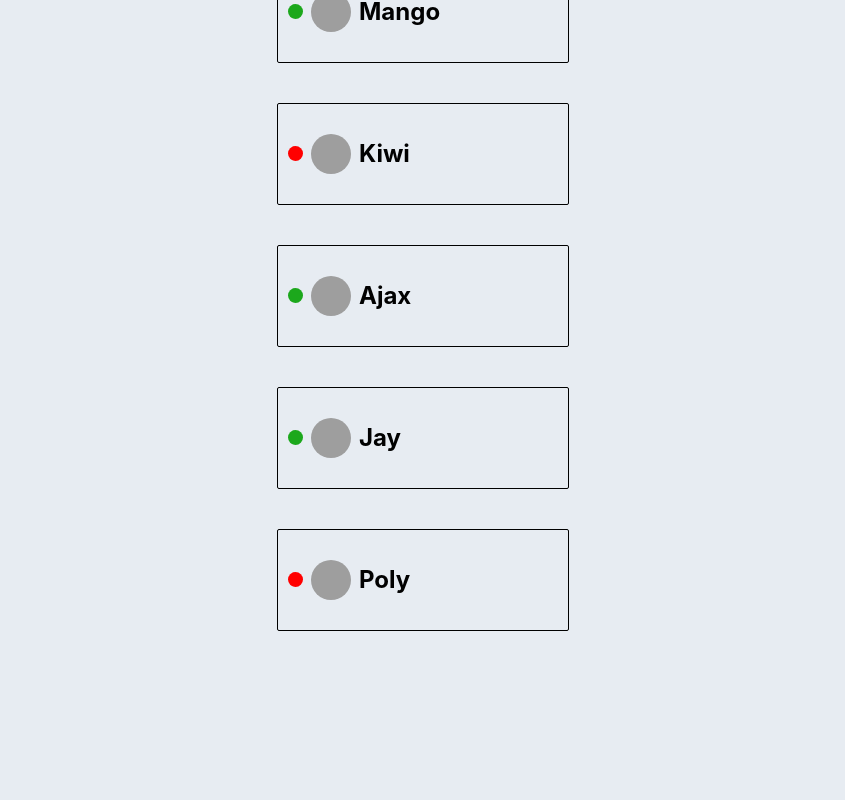
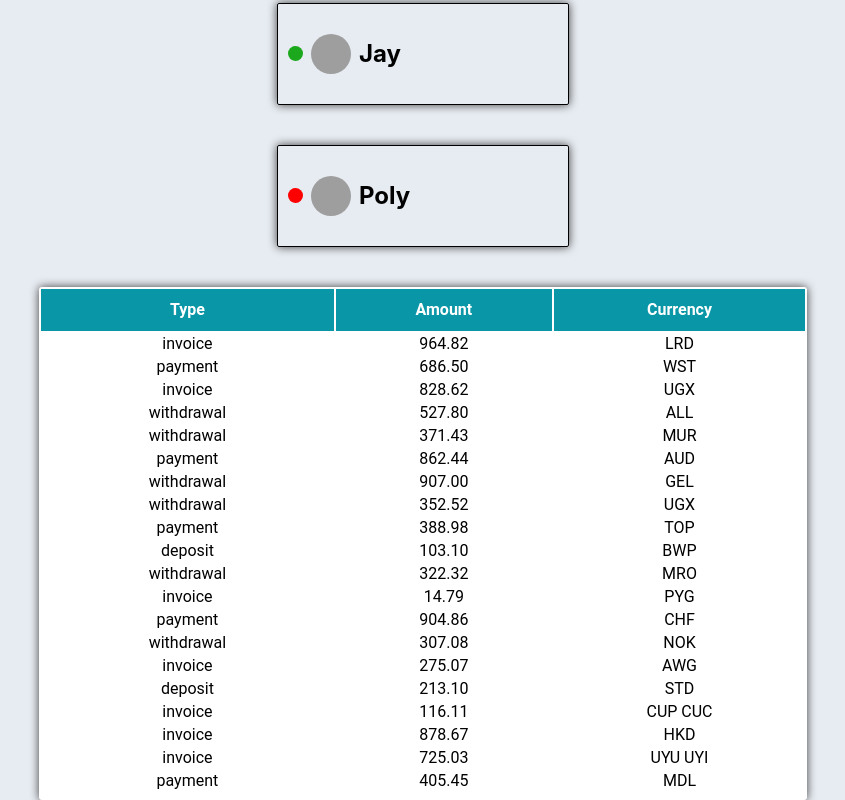
Before and after one commit to wilsmithyef/goit-react-hw-01-components, a React (Create React App) app: page / in a window 1280 px wide. Shown: the part 1185-1985 px from the top of the page, without its empty margins (217-1062 px from the left). Before the commit the page ends 1816 px from the top, so only its background shows below. Built offline with nearby package versions, Linux system fonts and the light colour scheme; grey boxes are pictures that could not be loaded.

Commit message:
finished homework 01 react

```diff
--- a/src/components/App.jsx
+++ b/src/components/App.jsx
@@ -1,10 +1,11 @@
 import Profile from './Profile/Profile';
 import Statistics from './Statistics/Statistics';
 import {FriendList} from './FriendList/FriendList';
-
+import {TransactionHistory} from './TransactionHistory/TransactionHistory';
 import user from '../utils/user.json';
 import data from '../utils/data.json';
 import friends from '../utils/friends.json';
+import transactions from '../utils/transactions.json';
 
 const { username, tag, location, avatar, stats } = user;
 
@@ -30,6 +31,7 @@
 
       <Statistics title="UPLOAD STATS" stats={data} />
       <FriendList friends={friends} />
+      <TransactionHistory items={transactions}/>
     </div>
   );
 };
--- a/src/components/FriendListItem/FriendListItem.module.css
+++ b/src/components/FriendListItem/FriendListItem.module.css
@@ -8,6 +8,8 @@
     transition: all ease-in-out 0.5s;
     height: 2.5em;
     width: 7em;
+    box-shadow: 0px 0px 10px 0px rgba(0, 0, 0, 0.75);
+
   }
   .item:hover,
   .item:focus {
--- a/src/components/Profile/Profile.module.css
+++ b/src/components/Profile/Profile.module.css
@@ -2,15 +2,14 @@
   width: 370px;
   height: 490px;
   border-radius: 6px;
-  /* box-shadow: 0px 0px 5px 0px rgba(1, 1, 1, 0,75); */
   background-color: #fff;
-  /* box-shadow: 0px 0px 5px 0px rgba(rgb(59, 58, 58), green, blue, alpha) ; */
   font-size: 1rem;
   display: flex;
   flex-direction: column;
   justify-content: space-between;
-  margin-top: 1480px;
-  /* overflow: hidden; */
+  margin-top: 1225px;
+  box-shadow: 0px 0px 5px 0px rgba(0, 0, 0, 0.75);
+
 }
 
 .description {
--- a/src/components/Statistics/Statistics.module.css
+++ b/src/components/Statistics/Statistics.module.css
@@ -7,11 +7,11 @@
   display: flex;
   flex-direction: column;
   justify-content: space-between;
-  /* overflow: hidden; */
   margin-left: auto;
   margin-right: auto;
   margin-bottom: 40px;
-  margin-top: 15px;
+  margin-top: 55px;
+  box-shadow: 0px 0px 4px 0px rgba(0, 0, 0, 0.75);
 }
 
 .title {
--- /dev/null
+++ b/src/components/TransactionHistory/TransactionHistory.jsx
@@ -0,0 +1,26 @@
+import css from '../TransactionHistory/TransactionHistory.module.css';
+
+
+export function TransactionHistory({ items }) {
+    return (
+      <table className={css.transaction__history}>
+        <thead>
+          <tr>
+            <th className={css.table__header}>Type</th>
+            <th className={css.table__header}>Amount</th>
+            <th className={css.table__header}>Currency</th>
+          </tr>
+        </thead>
+
+        <tbody>
+          {items.map(({id, type, amount, currency }) => (
+            <tr key={id} className={css.table__row}>
+              <td className={css.table__cell}>{type}</td>
+              <td className={css.table__cell}>{amount}</td>
+              <td className={css.table__cell}>{currency}</td>
+            </tr>
+          ))}
+        </tbody>
+      </table>
+    );
+  }
--- /dev/null
+++ b/src/components/TransactionHistory/TransactionHistory.module.css
@@ -0,0 +1,35 @@
+.transaction__history {
+    font-family: 'Roboto', sans-serif;
+    font-size: 16px;
+    background-color: white;
+    border-collapse: separate;
+    border-radius: 3px;
+    margin: 0 auto;
+    margin-top: 40px;
+    padding-bottom: 7px;
+
+    width: 60vw;
+    box-shadow: 0px 0px 10px 0px rgba(0, 0, 0, 0.75);
+    text-align: center;
+  }
+
+  .table__header {
+    background-color: #0996a6;
+    color: white;
+    height: 40px;
+  }
+  .table__row {
+    transition: all 0.2s ease-in-out;
+
+  }
+  .table__row:hover {
+    background-color: rgb(98, 110, 98);
+    cursor: pointer;
+    transform: perspective(1px) scale(1.01);
+    box-shadow: 0 0 1px rgba(0, 0, 0, 0.5);
+  }
+
+  .table_cell {
+    border: solid #ccc 1px;
+    padding: 10px;
+  }
--- a/src/index.css
+++ b/src/index.css
@@ -14,6 +14,7 @@
   -webkit-font-smoothing: antialiased;
   -moz-osx-font-smoothing: grayscale;
   background-color: #e7ecf2;
+
 }
 
 code {
--- /dev/null
+++ b/src/utils/transactions.json
@@ -0,0 +1,122 @@
+[
+  {
+    "id": "1e0700a2-5183-4291-85cc-2065a036a683",
+    "type": "invoice",
+    "amount": "964.82",
+    "currency": "LRD"
+  },
+  {
+    "id": "a30f821b-4d25-4ff0-abdd-e340b3f0dd2b",
+    "type": "payment",
+    "amount": "686.50",
+    "currency": "WST"
+  },
+  {
+    "id": "44dca67a-8e5a-4798-bf8e-b15efd4e1abd",
+    "type": "invoice",
+    "amount": "828.62",
+    "currency": "UGX"
+  },
+  {
+    "id": "ea8ed3dc-2b68-4a53-905a-53ecb0adef33",
+    "type": "withdrawal",
+    "amount": "527.80",
+    "currency": "ALL"
+  },
+  {
+    "id": "ea76146a-0b00-4b80-bc02-a8c822176712",
+    "type": "withdrawal",
+    "amount": "371.43",
+    "currency": "MUR"
+  },
+  {
+    "id": "63ca02f9-d637-46b5-9237-f3b24425e029",
+    "type": "payment",
+    "amount": "862.44",
+    "currency": "AUD"
+  },
+  {
+    "id": "ed0263e8-59a5-4bf1-87e0-2bb88e53dc34",
+    "type": "withdrawal",
+    "amount": "907.00",
+    "currency": "GEL"
+  },
+  {
+    "id": "6013bad0-750c-4691-8bc2-d8f2b43969c4",
+    "type": "withdrawal",
+    "amount": "352.52",
+    "currency": "UGX"
+  },
+  {
+    "id": "252c7be4-8b06-4fa7-8d42-61fb835b70d5",
+    "type": "payment",
+    "amount": "388.98",
+    "currency": "TOP"
+  },
+  {
+    "id": "4eaab41b-b967-40ac-82ed-85fc66f646f1",
+    "type": "deposit",
+    "amount": "103.10",
+    "currency": "BWP"
+  },
+  {
+    "id": "9648a350-8469-42d5-8bf3-18090de5fe67",
+    "type": "withdrawal",
+    "amount": "322.32",
+    "currency": "MRO"
+  },
+  {
+    "id": "9c5c25fb-1a95-4b2f-8d1f-4c4426d677cc",
+    "type": "invoice",
+    "amount": "14.79",
+    "currency": "PYG"
+  },
+  {
+    "id": "43ef232c-80e9-4d6f-b48a-b22405620de3",
+    "type": "payment",
+    "amount": "904.86",
+    "currency": "CHF"
+  },
+  {
+    "id": "5161682e-e620-4019-ab0a-24ceb10fbd20",
+    "type": "withdrawal",
+    "amount": "307.08",
+    "currency": "NOK"
+  },
+  {
+    "id": "7b119d71-42e6-4c42-a141-6818b07bb9ff",
+    "type": "invoice",
+    "amount": "275.07",
+    "currency": "AWG"
+  },
+  {
+    "id": "a4f65722-65c4-4c28-b1f4-b8ed988bb205",
+    "type": "deposit",
+    "amount": "213.10",
+    "currency": "STD"
+  },
+  {
+    "id": "c6e5784b-0ca3-48d6-86e5-b5128af5a523",
+    "type": "invoice",
+    "amount": "116.11",
+    "currency": "CUP CUC"
+  },
+  {
+    "id": "c9ebed6a-3a02-4b49-ac0d-0534b51f2bfd",
+    "type": "invoice",
+    "amount": "878.67",
+    "currency": "HKD"
+  },
+  {
+    "id": "a4a98b0e-b22c-438b-9f83-de2df52110c8",
+    "type": "invoice",
+    "amount": "725.03",
+    "currency": "UYU UYI"
+  },
+  {
+    "id": "b39bfa7a-0166-4c47-94d6-87d20590f746",
+    "type": "payment",
+    "amount": "405.45",
+    "currency": "MDL"
+  }
+]
```
Lines whose indentation alone changed are shown as unchanged.
